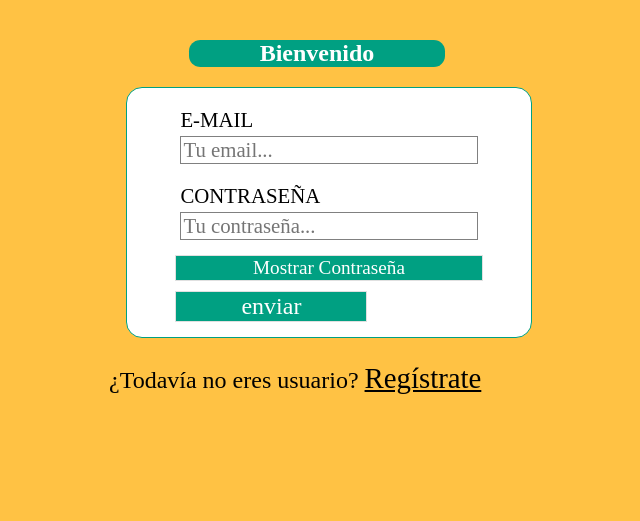
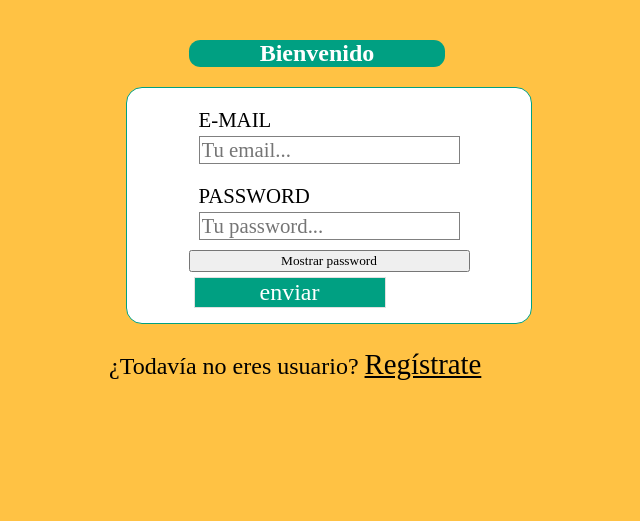
Before and after one commit to srtatereza/hiroito-sushi, a PHP site: page /comprobar.php in a window 1280 px wide. Shown: the top 521 px of the page, without its empty margins (311-951 px from the left). Run offline with PHP 8.4, Linux system fonts and the light colour scheme.

Commit message:
feat: add minor code corrections and variable name changes

```diff
--- a/pages/home/comprobar.php
+++ b/pages/home/comprobar.php
@@ -1,3 +1,7 @@
+<?php
+ob_start();
+?>
+
 <!DOCTYPE html>
 <html lang="es">
 
@@ -21,11 +25,11 @@
             <input type="email" name="registrado[email]" required autocomplete="off" placeholder="Tu email..."/>
 
             <label>
-                Contraseña
+                password
             </label>
-            <input id ="contraseña" type="password" name="registrado[contraseña]" required autocomplete="off" placeholder="Tu contraseña..."/>
+            <input id ="password" type="password" name="registrado[password]" required autocomplete="off" placeholder="Tu password..."/>
 
-            <button class="mostrarContraseña" type="button" onclick="mostrarContrasena()">Mostrar Contraseña</button>
+            <button class="mostrarpassword" type="button" onclick="mostrarContrasena()">Mostrar password</button>
 
             <button type="submit" class="enviar">enviar</button>
         </form>
@@ -45,7 +49,7 @@ if (!isset($_POST)) {
     header("location: registro.php");
 }
 $email = $_POST['registrado']['email'] ?? '';
-$contraseña = $_POST['registrado']['contraseña'] ?? '';
+$password = $_POST['registrado']['password'] ?? '';
 
 /* Si llegamos aquí es porque procedemos del formulario de logueado. */
 
@@ -54,7 +58,7 @@ if ($_SERVER['REQUEST_METHOD'] === 'POST') {
     require_once("dbcontroller.php");
     $db_handle = new DBController();
 
-    /* 2. Consultamos a la base de datos. Vamos a intentar recuperar la contraseña del usuario. Si la consulta devolviese un conjunto vacío, significaría que ni siquiera el usuario existe y tendríamos que actuar en consecuencia. */
+    /* 2. Consultamos a la base de datos. Vamos a intentar recuperar la password del usuario. Si la consulta devolviese un conjunto vacío, significaría que ni siquiera el usuario existe y tendríamos que actuar en consecuencia. */
     $sql = "SELECT contraseña FROM clientes WHERE email='$email';";
     @$resultado = $db_handle -> runQueryNoFetch($sql);
 
@@ -68,24 +72,25 @@ if ($_SERVER['REQUEST_METHOD'] === 'POST') {
         die();
     }
 
-    /* Si estamos aquí es porque se ha recuperado una contraseña para el usuario. Ahora, tenemos que leerla y compararla con la contraseña especificada en el formulario para ver si está permitido el acceso del usuario. */
+    /* Si estamos aquí es porque se ha recuperado una password para el usuario. Ahora, tenemos que leerla y compararla con la password especificada en el formulario para ver si está permitido el acceso del usuario. */
 
-    /* Recordad que el resultado de la consulta está formado por un solo registro con un solo campo que es la contraseña. */
+    /* Recordad que el resultado de la consulta está formado por un solo registro con un solo campo que es la password. */
 
     $registro = mysqli_fetch_assoc($resultado);
     $passBD = $registro['contraseña'];
 
-    /* Sólo nos quedaría comprobar que ambas contraseña son iguales. Para ello, necesitamos la función contraseña_verify. */
-    if (password_verify($contraseña, $passBD)) {
+    /* Sólo nos quedaría comprobar que ambas password son iguales. Para ello, necesitamos la función password_verify. */
+    if (password_verify($password, $passBD)) {
         session_start();
         $_SESSION['email'] = $email;
         unset($_SESSION["cart_items"]);
         header('Location: home.php');
         ?>
         <?php
+        ob_start();
     } else {
         ?>
-        <p>La contraseña no es correcta. Inténtalo de nuevo.</p>
+        <p>La password no es correcta. Inténtalo de nuevo.</p>
         <?php
     }
 }
@@ -94,7 +99,7 @@ if ($_SERVER['REQUEST_METHOD'] === 'POST') {
 
 <script>
   function mostrarContrasena(){
-      var tipo = document.getElementById("contraseña");
+      var tipo = document.getElementById("password");
       console.log(tipo)
       if(tipo.type == "password"){
           tipo.type = "text";
--- a/pages/home/home.php
+++ b/pages/home/home.php
@@ -1,3 +1,7 @@
+<?php
+ob_start();
+?>
+
 <!doctype html>
 <html lang="en">
 <head>
--- a/pages/home/index.php
+++ b/pages/home/index.php
@@ -1,3 +1,7 @@
+<?php
+ob_start();
+?>
+
 <!doctype html>
 <html lang="en">
 <head>
--- a/pages/home/pedidos.php
+++ b/pages/home/pedidos.php
@@ -1,3 +1,7 @@
+<?php
+ob_start();
+?>
+
 <!doctype html>
 <html lang="en">
 <head>
--- a/pages/home/usuario.php
+++ b/pages/home/usuario.php
@@ -1,3 +1,7 @@
+<?php
+ob_start();
+?>
+
 <!doctype html>
 <html lang="en">
 <head>
```
Also changed, not shown: pages/home/registro.php (+7 -8 lines).
